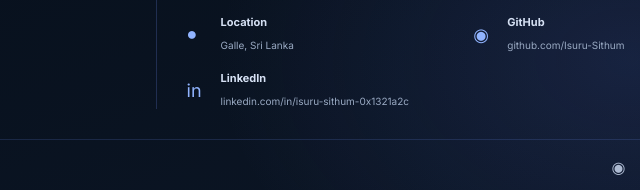
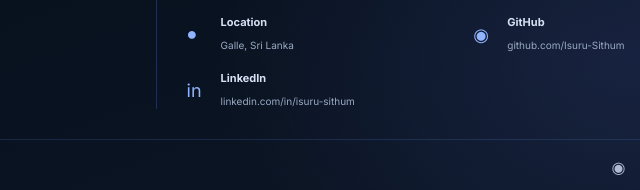
Before and after one commit to isuru-sithum/portfolio, a plain HTML site: page index.html in a window 1280 px wide. Shown: the part 1612-1802 px from the top of the page, 418-1058 px from the left. Drawn offline with Linux system fonts and the light colour scheme.

Commit message:
updated the linkedin link

```diff
--- a/index.html
+++ b/index.html
@@ -152,11 +152,11 @@
           </div>
         </a>
 
-        <a href="https://www.linkedin.com/in/isuru-sithum-0x1321a2c" target="_blank" rel="noopener" class="contact-item">
+        <a href="https://www.linkedin.com/in/isuru-sithum" target="_blank" rel="noopener" class="contact-item">
           <span>in</span>
           <div>
             <b>LinkedIn</b>
-            <small>linkedin.com/in/isuru-sithum-0x1321a2c</small>
+            <small>linkedin.com/in/isuru-sithum</small>
           </div>
         </a>
       </div>
```
